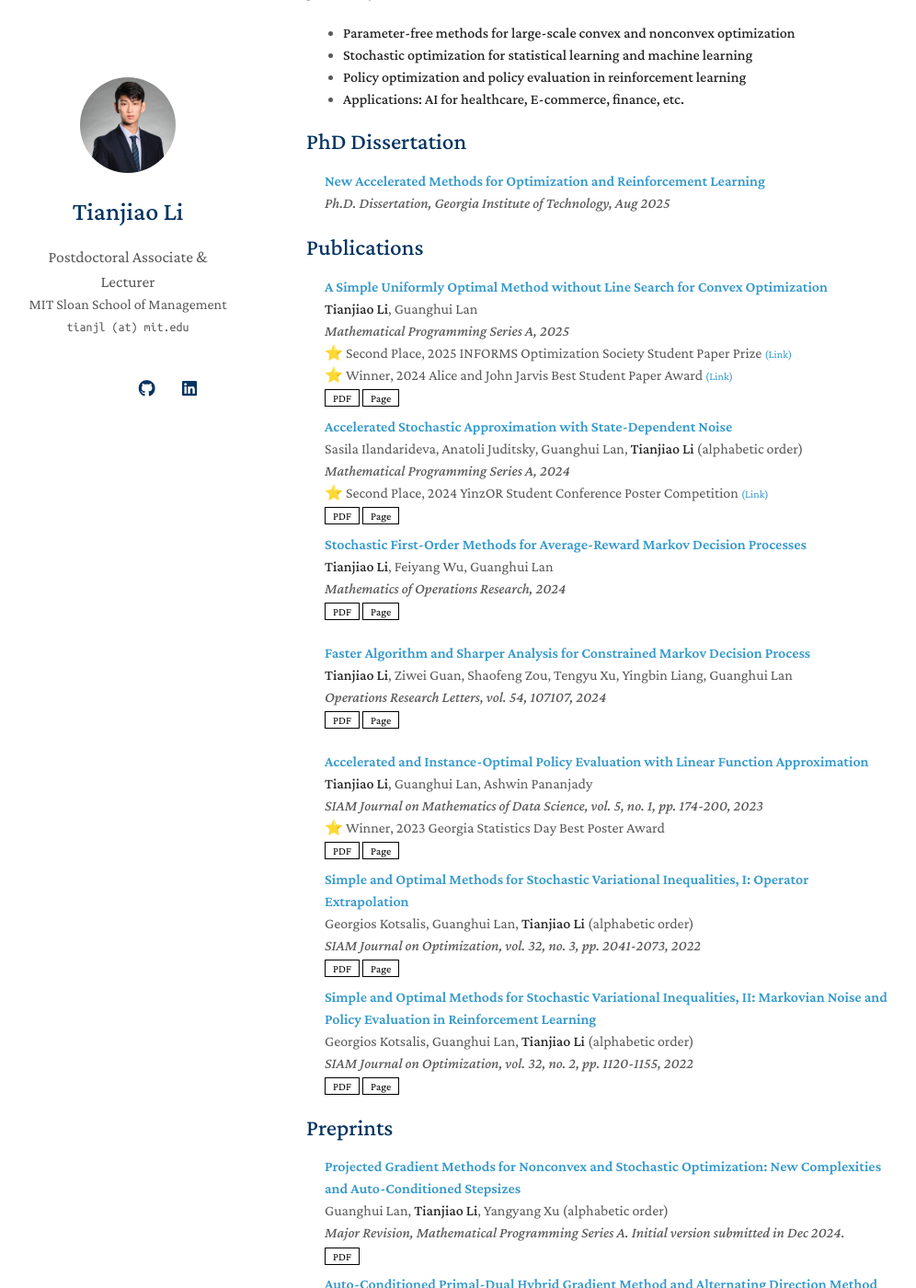
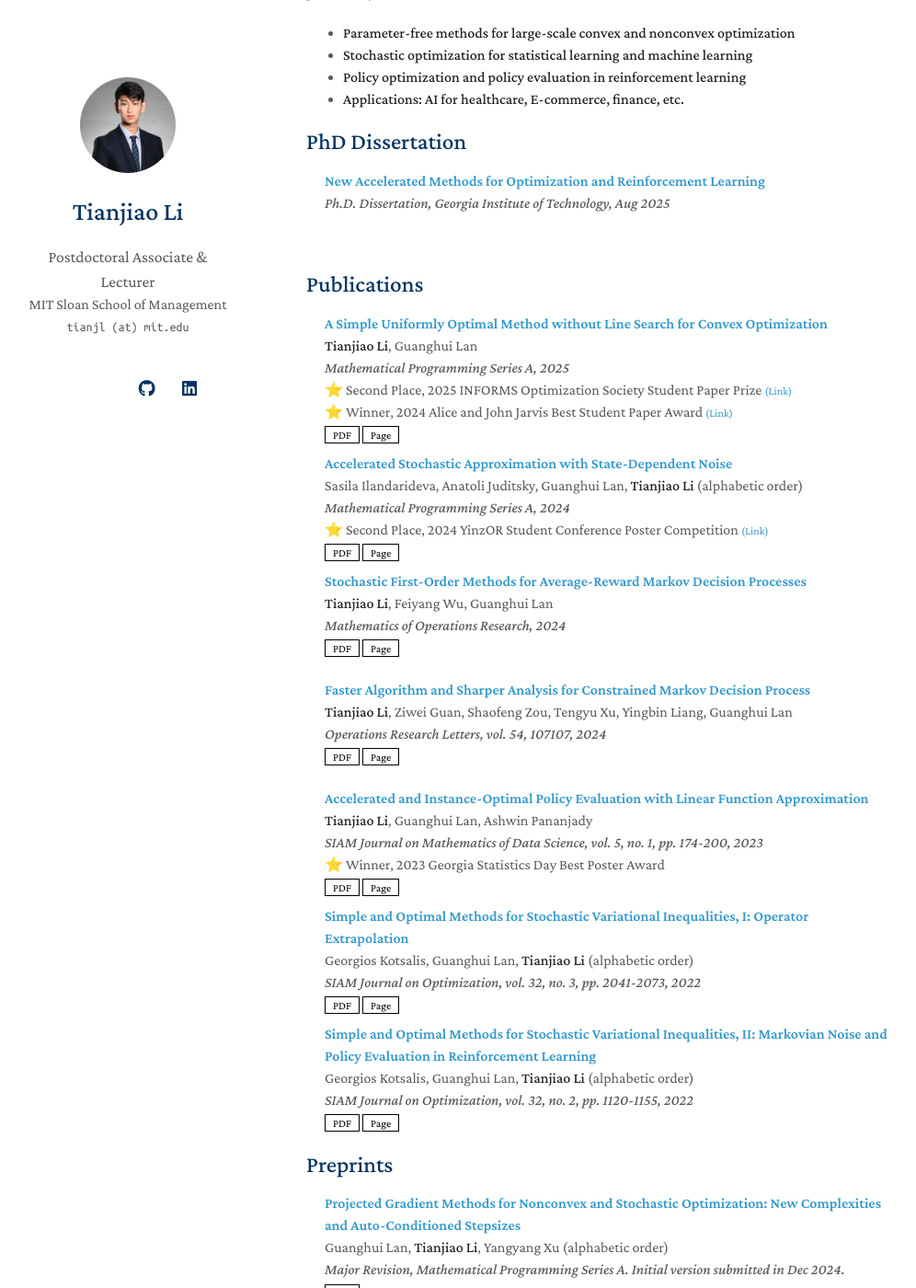
Before and after one commit to tli432/tli432.github.io, a Jekyll site: the page built from index.md, in a window 1280 px wide and 1400 px high, scrolled down 427 px. Shown: the whole window at 92% size, without its empty margins (137-1133 px from the left). Built offline with Jekyll 4.4.1, drawn with Linux system fonts in a browser that asks for light colours; nearby versions of some CDN libraries; a style sheet for code colours, icons or effects is not loaded; our own code applies the rules of GitHub Pages for plain Markdown files.

Commit message:
update template

```diff
--- a/_includes/dissertation.md
+++ b/_includes/dissertation.md
@@ -5,8 +5,8 @@
 
 {% for link in site.data.dissertation.main %}
 
-<li style="margin-bottom: -40px;">
-<div class="pub-row">
+<li style="margin-bottom: 0px;">
+<div class="dis-row">
   <div class="col-sm-9" style="position: relative;padding-right: 15px;padding-left: 20px;">
       <div class="title"><a href="{{ link.pdf }}">{{ link.title }}</a></div>
       <div class="periodical"><em>{{ link.journal }}</em>
--- a/_sass/minimal-light-no-dark-mode.scss
+++ b/_sass/minimal-light-no-dark-mode.scss
@@ -1,4 +1,8 @@
 .pub-row {
+  display: flex;
+  align-items: center;}
+
+.dis-row {
   display: flex;
   align-items: center;}
 
--- a/_sass/minimal-light.scss
+++ b/_sass/minimal-light.scss
@@ -1,4 +1,8 @@
 .pub-row {
+  display: flex;
+  align-items: center;}
+
+.dis-row {
   display: flex;
   align-items: center;}
 
```
Also changed, not shown: 1 other file.
